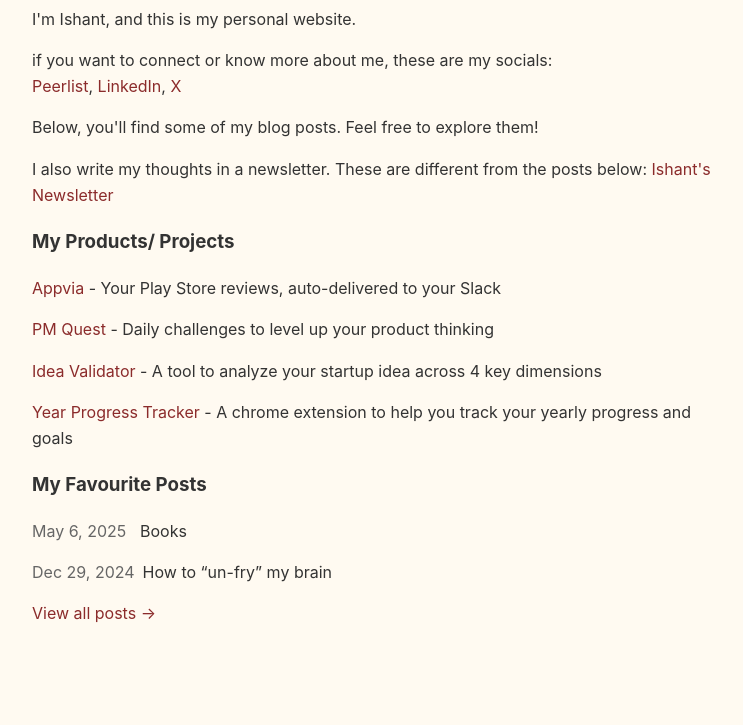
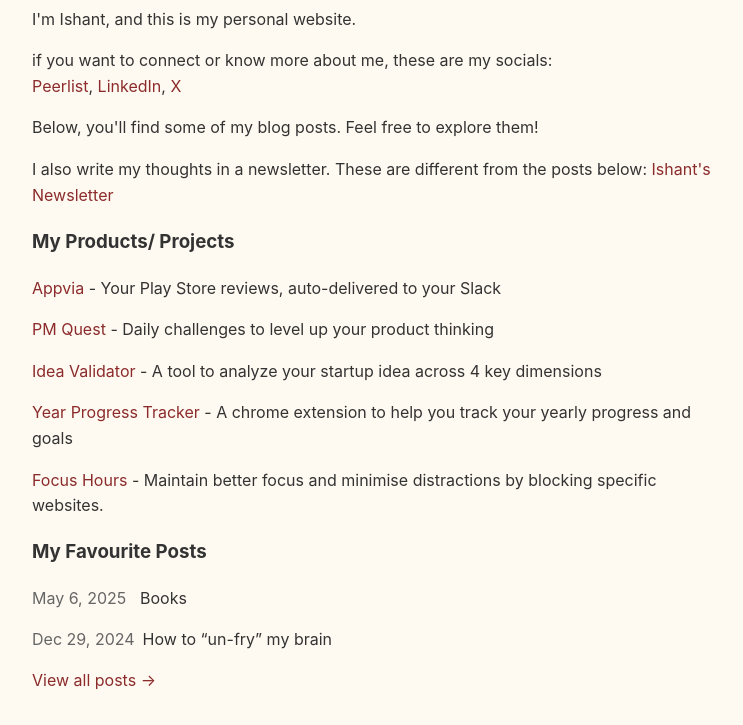
Before and after one commit to ishantjuyal/blog, an Astro site: page / in a window 1280 px wide. Shown: the part 193-918 px from the top of the page, without its empty margins (268-1011 px from the left). Before the commit the page ends 856 px from the top, so only its background shows below. Built offline with nearby package versions, Linux system fonts and the light colour scheme; Astro itself is replaced by a stand-in of ours.

Commit message:
Added Focus Hours Project

```diff
--- a/src/pages/index.astro
+++ b/src/pages/index.astro
@@ -13,6 +13,7 @@ const projects = [
     { name: 'PM Quest', url: 'https://pmquest.ishantjuyal.com/', description: 'Daily challenges to level up your product thinking' },
     { name: 'Idea Validator', url: 'https://idea-validator.ishantjuyal.com/', description: 'A tool to analyze your startup idea across 4 key dimensions' },
     { name: 'Year Progress Tracker', url: 'https://chromewebstore.google.com/detail/acdnmoeegibdamcidkjohklcnnhghfdf?utm_source=item-share-cb', description: 'A chrome extension to help you track your yearly progress and goals' },
+    { name: 'Focus Hours', url: 'https://chromewebstore.google.com/detail/focus-hours/ogldhbljdkjlcmlfhlebfbfnonlahflh?authuser=0&hl=en-GB', description: 'Maintain better focus and minimise distractions by blocking specific websites.' },
 ];
 
 function formatDate(date) {
```
